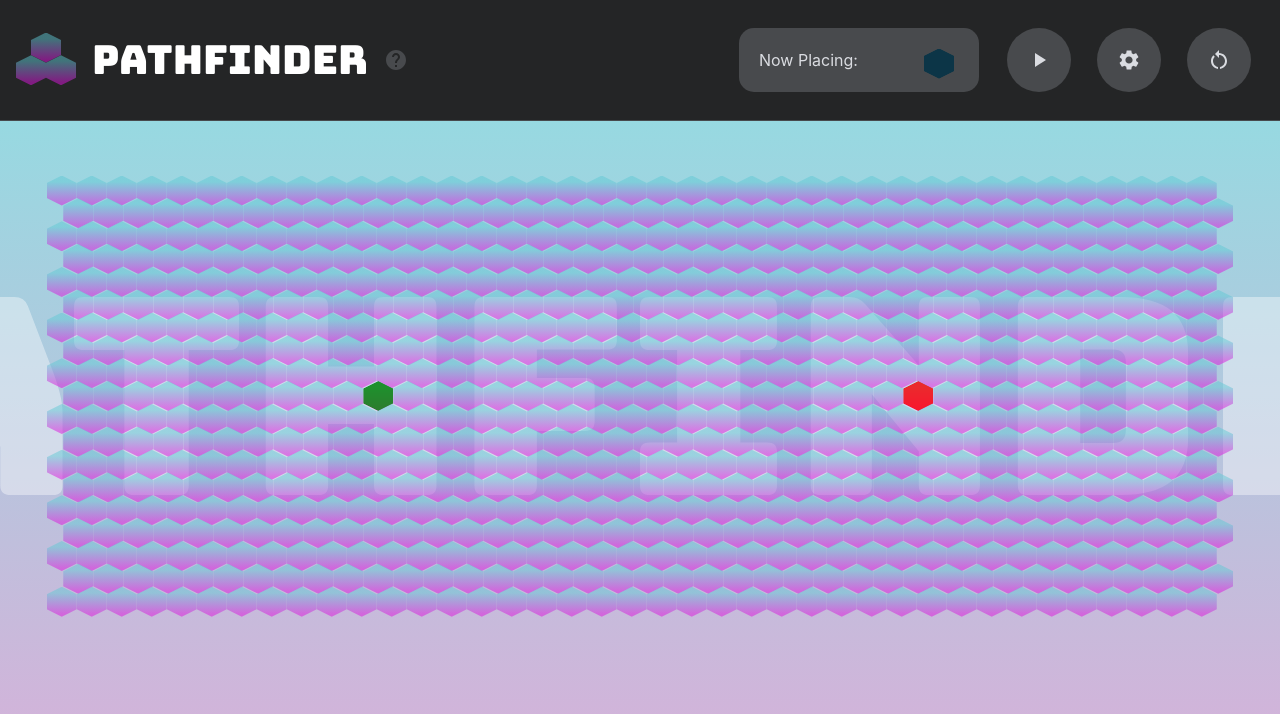
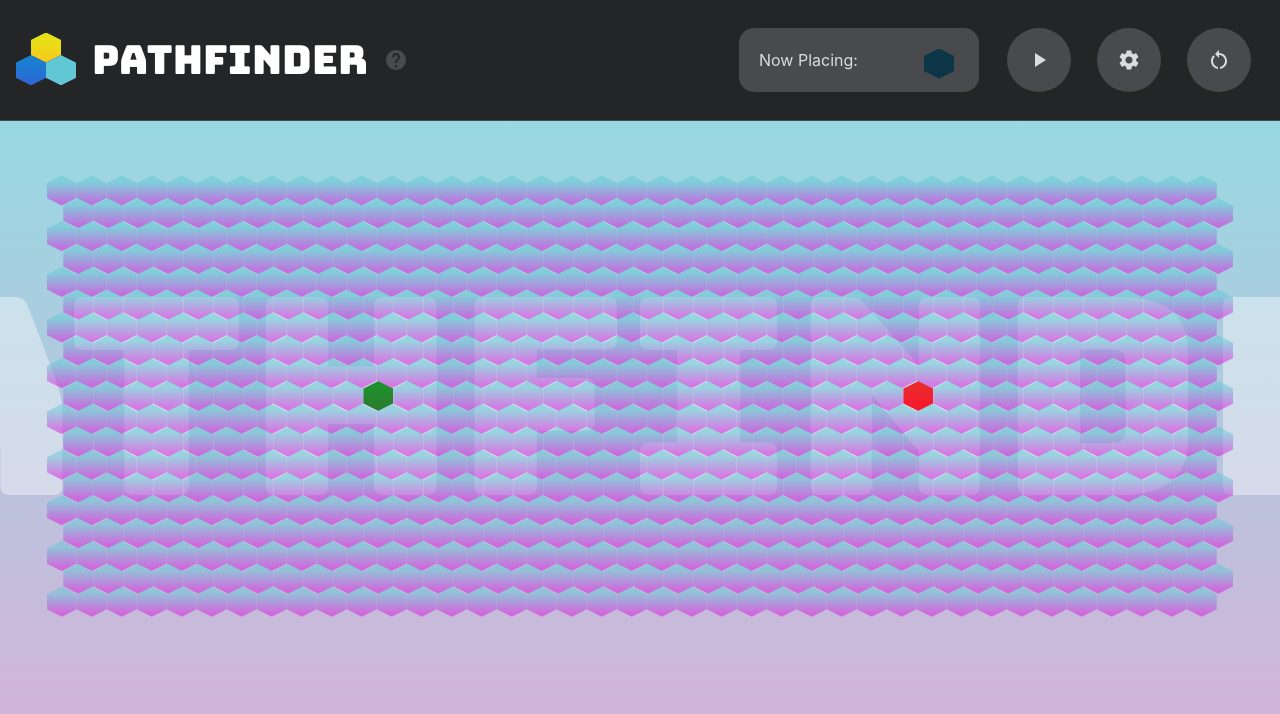
Before and after one commit to oscareng/Pathfinder, a React (Create React App) app: page / in a window 1280 px wide. Shown: the top 714 px of the page. Built offline with nearby package versions, Linux system fonts and the light colour scheme.

Commit message:
new colors on logo

```diff
--- a/src/PathFindingVisualizer/Navbar/Navbar.css
+++ b/src/PathFindingVisualizer/Navbar/Navbar.css
@@ -47,6 +47,13 @@ a {
 
 .logo-node-top {
   align-self: center;
+  background-color: rgba(255, 234, 0, 0.774);
+}
+.logo-node-left {
+  background-color: rgba(17, 120, 217, 0.75);
+}
+.logo-node-right {
+  background-color: #5fc8d4;
 }
 
 .logo-top {
--- a/src/PathFindingVisualizer/Navbar/Navbar.js
+++ b/src/PathFindingVisualizer/Navbar/Navbar.js
@@ -21,8 +21,8 @@ const Navbar = (props) => {
           <NodeIcon extraClassName="logo-node logo-node-top" />
 
           <div className="logo-nodes-bottom">
-            <NodeIcon extraClassName="logo-node" />
-            <NodeIcon extraClassName="logo-node" />
+            <NodeIcon extraClassName="logo-node logo-node-left" />
+            <NodeIcon extraClassName="logo-node logo-node-right" />
           </div>
         </div>
         Pathfinder
```
